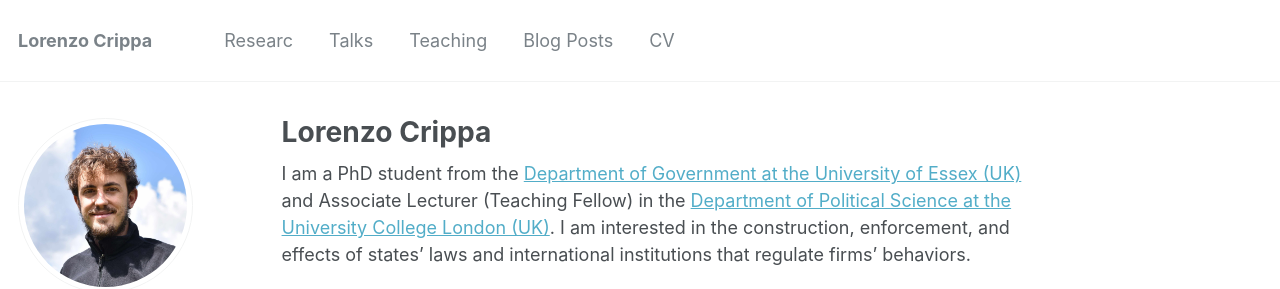
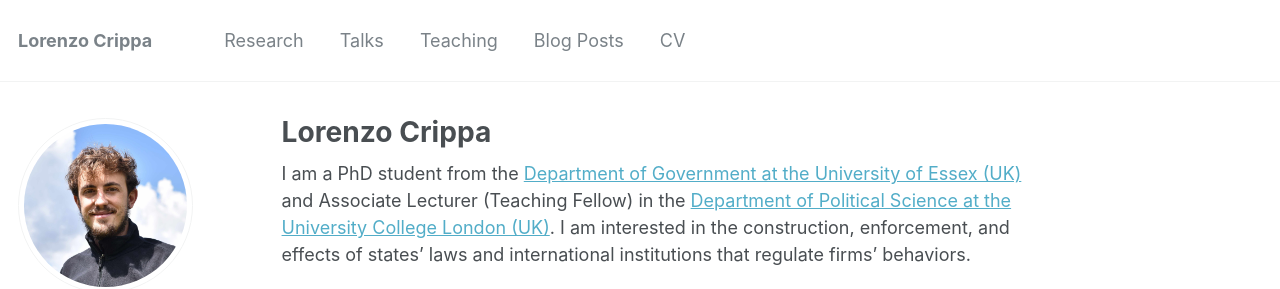
Before and after one commit to lorenzo-crippa/lorenzo-crippa.github.io, a Jekyll site: the page built from _pages/about.md, in a window 1280 px wide. Shown: the top 289 px of the page. Built offline with Jekyll 4.4.1, drawn with Linux system fonts in a browser that asks for light colours; some web fonts are replaced; a file with an impossible date is left out.

Commit message:
Update navigation.yml

```diff
--- a/_data/navigation.yml
+++ b/_data/navigation.yml
@@ -3,7 +3,7 @@ main:
 #  - title: "Publications"
 #    url: /publications/
 
-  - title: "Researc"
+  - title: "Research"
     url: /research/
 
   - title: "Talks"
```
